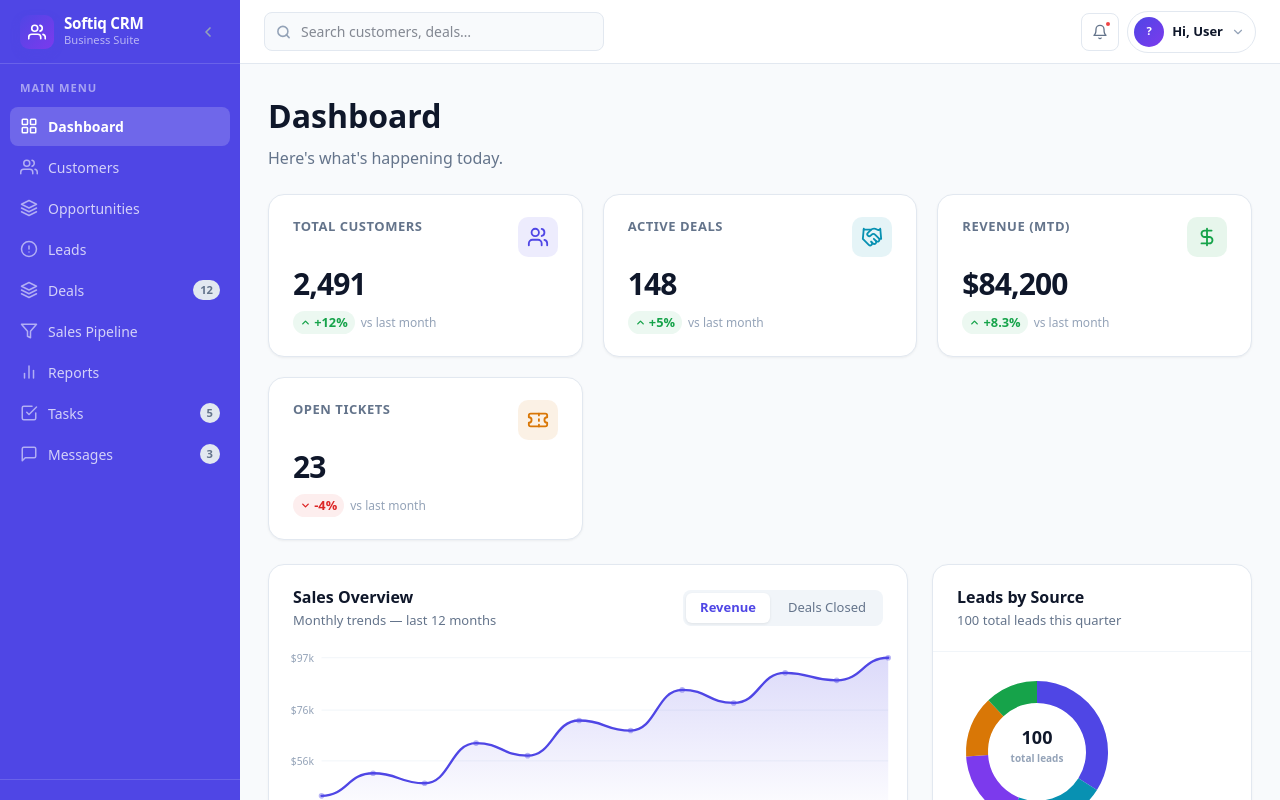
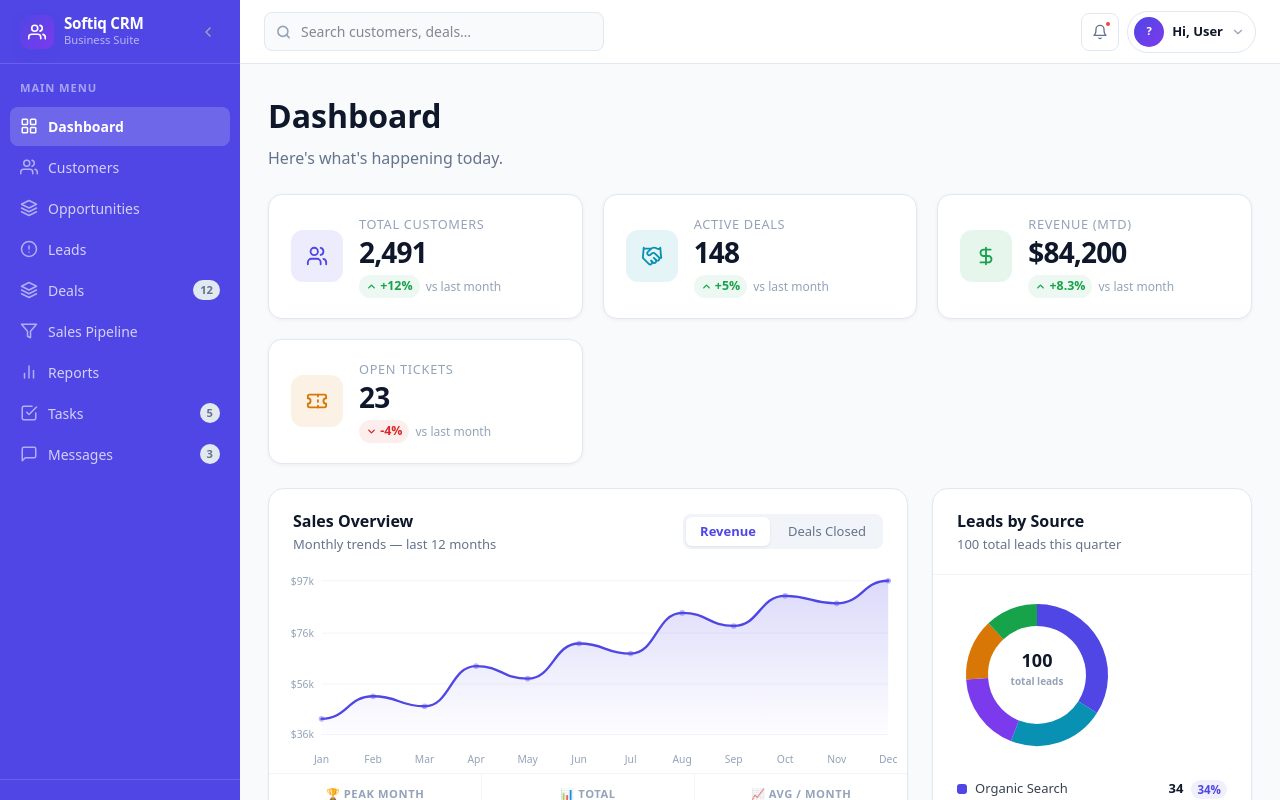
Before and after one commit to UnzaShaikh/Softiq-CRM-System, a Next.js app in the folder frontend/: page /dashboard in a window 1280 px wide. Shown: the top 800 px of the page. Built offline with nearby package versions, Linux system fonts and the light colour scheme.

Commit message:
feat: redesign dashboard stat cards - horizontal layout with lucide-react icons

```diff
--- a/frontend/src/app/globals.css
+++ b/frontend/src/app/globals.css
@@ -43,7 +43,8 @@
   --font-mono: var(--font-geist-mono);
 }
 
-@media (prefers-color-scheme: dark) {
+/* Dark mode disabled - keeping light theme always */
+/* @media (prefers-color-scheme: dark) {
   :root {
     --background: #0f172a;
     --foreground: #f1f5f9;
@@ -56,7 +57,7 @@
     --error-light: #450a0a;
     --success-light: #052e16;
   }
-}
+} */
 
 *,
 *::before,
@@ -1185,3 +1186,87 @@ body {
   .page-header { flex-direction: column; }
   .detail-grid { grid-template-columns: 1fr; }
 }
+
+/* ════════════════════════════════════════
+   DASHBOARD STAT CARDS
+════════════════════════════════════════ */
+.stat-card-dashboard {
+  background: #ffffff;
+  border-radius: 0.875rem;
+  padding: 1.25rem 1.375rem;
+  border: 1px solid #e2e8f0;
+  box-shadow: 0 1px 4px rgba(0,0,0,0.05);
+  display: flex;
+  align-items: center;
+  gap: 1rem;
+  transition: box-shadow 0.2s ease, transform 0.2s ease;
+  cursor: default;
+}
+
+.stat-card-dashboard-icon {
+  width: 52px;
+  height: 52px;
+  border-radius: 0.75rem;
+  display: flex;
+  align-items: center;
+  justify-content: center;
+  flex-shrink: 0;
+}
+
+.stat-card-dashboard-content {
+  display: flex;
+  flex-direction: column;
+  gap: 0.2rem;
+  min-width: 0;
+}
+
+.stat-card-dashboard-label {
+  margin: 0;
+  font-size: 0.8rem;
+  font-weight: 500;
+  color: #94a3b8;
+  text-transform: uppercase;
+  letter-spacing: 0.05em;
+  white-space: nowrap;
+}
+
+.stat-card-dashboard-value {
+  margin: 0;
+  font-size: 1.75rem;
+  font-weight: 700;
+  color: #0f172a;
+  letter-spacing: -0.03em;
+  line-height: 1.1;
+}
+
+.stat-card-dashboard-change {
+  display: flex;
+  align-items: center;
+  gap: 0.375rem;
+  margin-top: 0.25rem;
+}
+
+.stat-card-dashboard-badge {
+  display: inline-flex;
+  align-items: center;
+  gap: 0.2rem;
+  font-size: 0.775rem;
+  font-weight: 700;
+  padding: 2px 7px;
+  border-radius: 9999px;
+}
+
+.stat-card-dashboard-since {
+  font-size: 0.75rem;
+  color: #94a3b8;
+  font-weight: 500;
+}
+
+@media (max-width: 640px) {
+  .stat-card-dashboard {
+    padding: 1rem;
+  }
+  .stat-card-dashboard-value {
+    font-size: 1.5rem;
+  }
+}
--- a/frontend/src/components/dashboard/StatCard.tsx
+++ b/frontend/src/components/dashboard/StatCard.tsx
@@ -6,103 +6,63 @@ interface StatCardProps {
   change: string;
   up: boolean;
   icon: React.ReactNode;
-  color?: string; // accent color for the icon bg
+  color?: string;
+}
+
+function hexToRgba(hex: string, alpha: number): string {
+  const result = /^#?([a-f\d]{2})([a-f\d]{2})([a-f\d]{2})$/i.exec(hex);
+  if (!result) return `rgba(79,70,229,${alpha})`;
+  return `rgba(${parseInt(result[1], 16)},${parseInt(result[2], 16)},${parseInt(result[3], 16)},${alpha})`;
 }
 
 export default function StatCard({ label, value, change, up, icon, color = "#4f46e5" }: StatCardProps) {
   const lightColor = hexToRgba(color, 0.1);
 
   return (
-    <div style={{
-      background: "#ffffff",
-      borderRadius: "1rem",
-      padding: "1.375rem 1.5rem",
-      border: "1px solid #e2e8f0",
-      boxShadow: "0 1px 3px rgba(0,0,0,0.04), 0 1px 2px rgba(0,0,0,0.02)",
-      display: "flex",
-      flexDirection: "column",
-      gap: "0.75rem",
-      transition: "box-shadow 0.2s ease, transform 0.2s ease",
-      cursor: "default",
-    }}
+    <div
+      className="stat-card-dashboard"
       onMouseEnter={(e) => {
         (e.currentTarget as HTMLDivElement).style.boxShadow = "0 6px 24px rgba(0,0,0,0.08)";
         (e.currentTarget as HTMLDivElement).style.transform = "translateY(-2px)";
       }}
       onMouseLeave={(e) => {
-        (e.currentTarget as HTMLDivElement).style.boxShadow = "0 1px 3px rgba(0,0,0,0.04), 0 1px 2px rgba(0,0,0,0.02)";
+        (e.currentTarget as HTMLDivElement).style.boxShadow = "0 1px 4px rgba(0,0,0,0.05)";
         (e.currentTarget as HTMLDivElement).style.transform = "translateY(0)";
       }}
     >
-      {/* Top row */}
-      <div style={{ display: "flex", justifyContent: "space-between", alignItems: "flex-start" }}>
-        <p style={{
-          margin: 0,
-          fontSize: "0.8125rem",
-          fontWeight: 600,
-          color: "#64748b",
-          textTransform: "uppercase",
-          letterSpacing: "0.04em",
-        }}>
-          {label}
-        </p>
-        <div style={{
-          width: 40,
-          height: 40,
-          borderRadius: "0.625rem",
-          background: lightColor,
-          display: "flex",
-          alignItems: "center",
-          justifyContent: "center",
-          color: color,
-          flexShrink: 0,
-        }}>
+      {/* Icon */}
+      <div
+        className="stat-card-dashboard-icon"
+        style={{ background: lightColor, color: color }}
+      >
         {icon}
       </div>
-      </div>
 
-      {/* Value */}
-      <p style={{
-        margin: 0,
-        fontSize: "1.875rem",
-        fontWeight: 700,
-        color: "#0f172a",
-        letterSpacing: "-0.03em",
-        lineHeight: 1,
-      }}>
-        {value}
-      </p>
-
-      {/* Change badge */}
-      <div style={{ display: "flex", alignItems: "center", gap: "0.375rem" }}>
-        <span style={{
-          display: "inline-flex",
-          alignItems: "center",
-          gap: "0.2rem",
-          fontSize: "0.8rem",
-          fontWeight: 700,
+      {/* Content */}
+      <div className="stat-card-dashboard-content">
+        <p className="stat-card-dashboard-label">{label}</p>
+        <p className="stat-card-dashboard-value">{value}</p>
+        <div className="stat-card-dashboard-change">
+          <span
+            className="stat-card-dashboard-badge"
+            style={{
               color: up ? "#16a34a" : "#dc2626",
               background: up ? "rgba(22,163,74,0.08)" : "rgba(220,38,38,0.08)",
-          padding: "2px 7px",
-          borderRadius: 9999,
-        }}>
-          <svg width="11" height="11" viewBox="0 0 24 24" fill="none" stroke="currentColor" strokeWidth="3" strokeLinecap="round" strokeLinejoin="round"
-            style={{ transform: up ? "none" : "rotate(180deg)" }}>
+            }}
+          >
+            <svg
+              width="11" height="11" viewBox="0 0 24 24" fill="none"
+              stroke="currentColor" strokeWidth="3"
+              strokeLinecap="round" strokeLinejoin="round"
+              style={{ transform: up ? "none" : "rotate(180deg)" }}
+            >
               <polyline points="18 15 12 9 6 15" />
             </svg>
             {change}
           </span>
-        <span style={{ fontSize: "0.75rem", color: "#94a3b8", fontWeight: 500 }}>vs last month</span>
+          <span className="stat-card-dashboard-since">vs last month</span>
+        </div>
       </div>
     </div>
   );
 }
-
-function hexToRgba(hex: string, alpha: number): string {
-  const result = /^#?([a-f\d]{2})([a-f\d]{2})([a-f\d]{2})$/i.exec(hex);
-  if (!result) return `rgba(79,70,229,${alpha})`;
-  const r = parseInt(result[1], 16);
-  const g = parseInt(result[2], 16);
-  const b = parseInt(result[3], 16);
-  return `rgba(${r},${g},${b},${alpha})`;
-}
```
Lines whose indentation alone changed are shown as unchanged.
